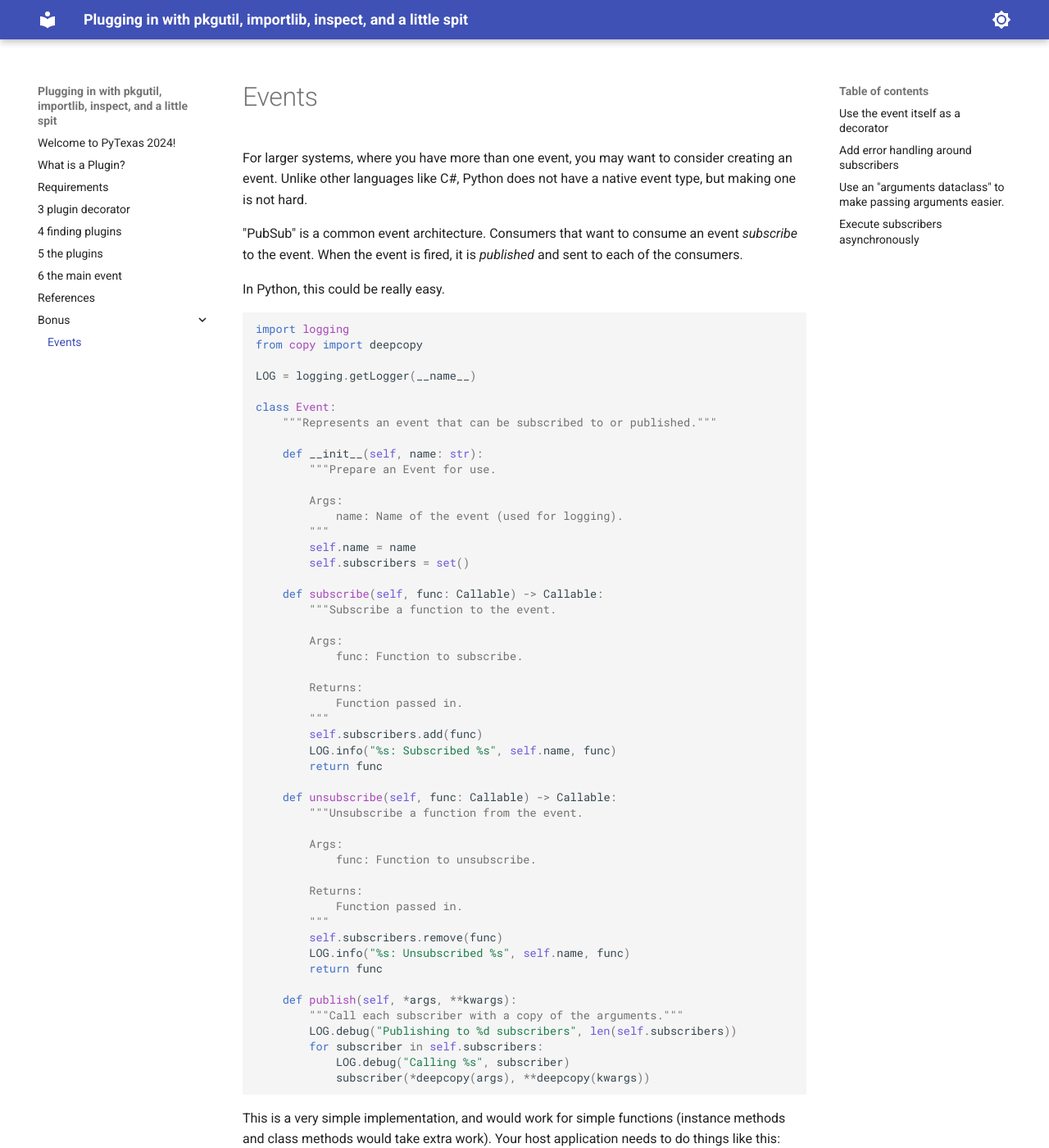
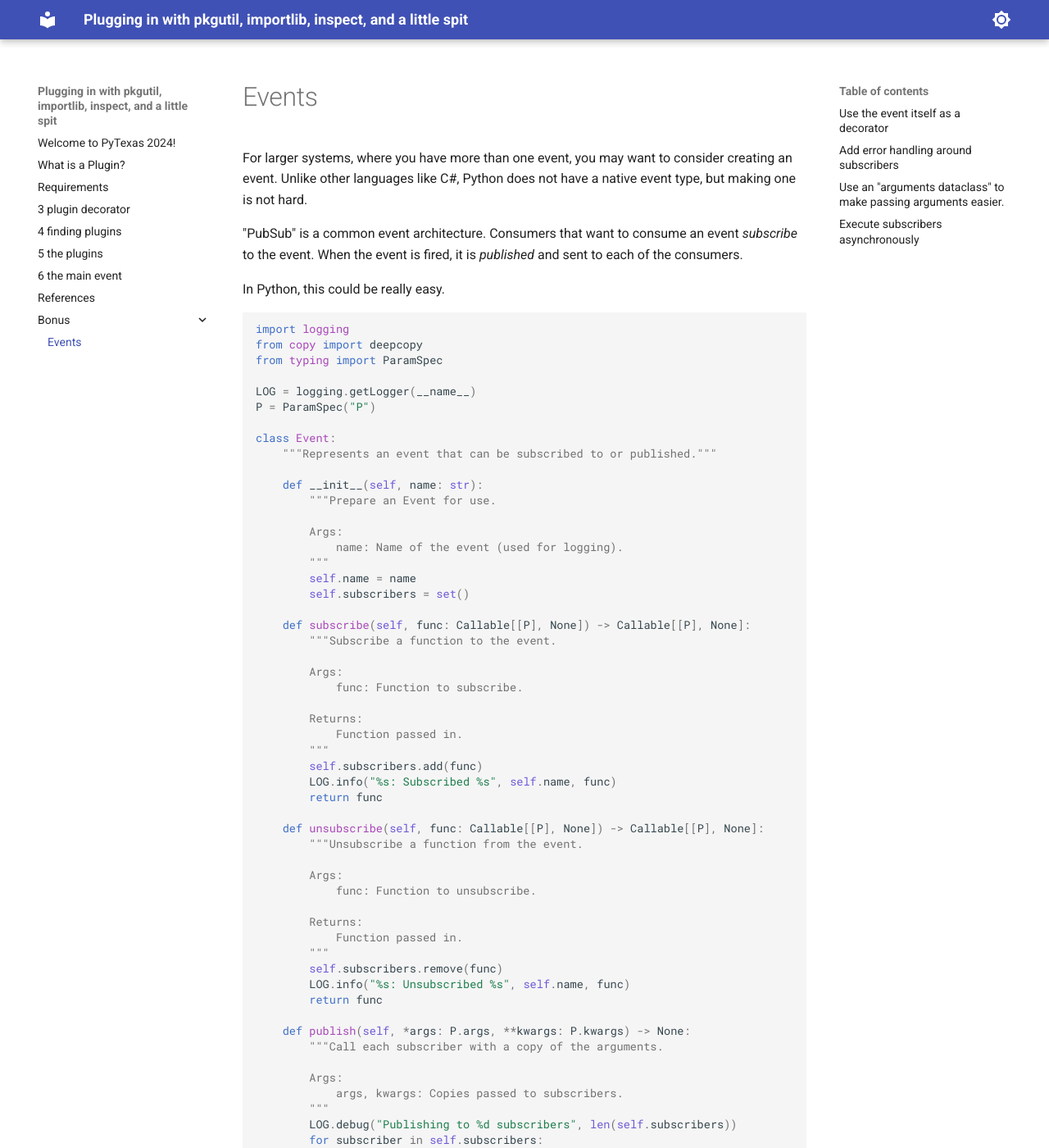
Before and after one commit to dijital20/pytexas2024-plugins, an MkDocs documentation site: the page built from docs/bonus/1_events.md, in a window 1280 px wide and 1400 px high. Shown: the whole window at 82% size. Built offline with MkDocs 1.6.1 and Material for MkDocs 9.7.7, drawn with Linux system fonts in a browser that asks for light colours; some of the changed text lies outside the part shown.

Commit message:
Updated docstrings and type hints.

````diff
--- a/docs/bonus/1_events.md
+++ b/docs/bonus/1_events.md
@@ -11,8 +11,10 @@ In Python, this could be really easy.
 ```python
 import logging
 from copy import deepcopy
+from typing import ParamSpec
 
 LOG = logging.getLogger(__name__)
+P = ParamSpec("P")
 
 class Event:
     """Represents an event that can be subscribed to or published."""
@@ -26,7 +28,7 @@ class Event:
         self.name = name
         self.subscribers = set()
 
-    def subscribe(self, func: Callable) -> Callable:
+    def subscribe(self, func: Callable[[P], None]) -> Callable[[P], None]:
         """Subscribe a function to the event.
 
         Args:
@@ -39,7 +41,7 @@ class Event:
         LOG.info("%s: Subscribed %s", self.name, func)
         return func
 
-    def unsubscribe(self, func: Callable) -> Callable:
+    def unsubscribe(self, func: Callable[[P], None]) -> Callable[[P], None]:
         """Unsubscribe a function from the event.
 
         Args:
@@ -52,8 +54,12 @@ class Event:
         LOG.info("%s: Unsubscribed %s", self.name, func)
         return func
 
-    def publish(self, *args, **kwargs):
-        """Call each subscriber with a copy of the arguments."""
+    def publish(self, *args: P.args, **kwargs: P.kwargs) -> None:
+        """Call each subscriber with a copy of the arguments.
+
+        Args:
+            args, kwargs: Copies passed to subscribers.
+        """
         LOG.debug("Publishing to %d subscribers", len(self.subscribers))
         for subscriber in self.subscribers:
             LOG.debug("Calling %s", subscriber)
@@ -105,7 +111,7 @@ class Event:
 
     ...
 
-    def __call__(self, func: Callable) -> Callable:
+    def __call__(self, func: Callable[[P], None]) -> Callable[[P], None]:
         """Turns the instance into a decorator."""
         return self.subscribe(func)
 
````
